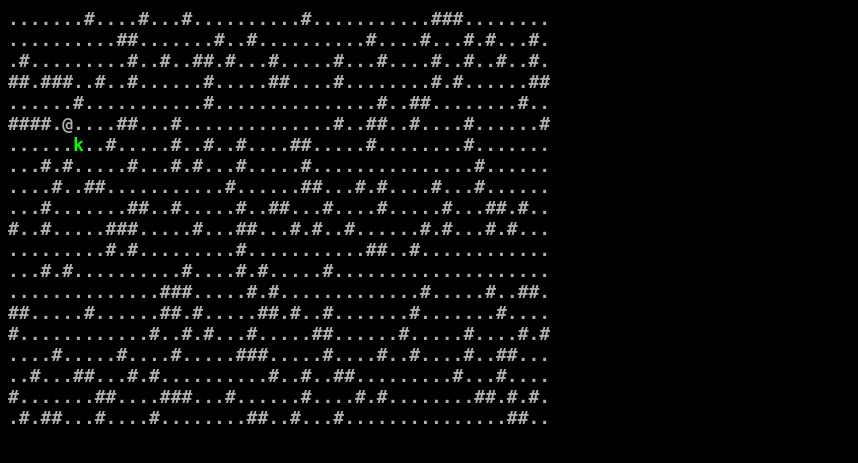
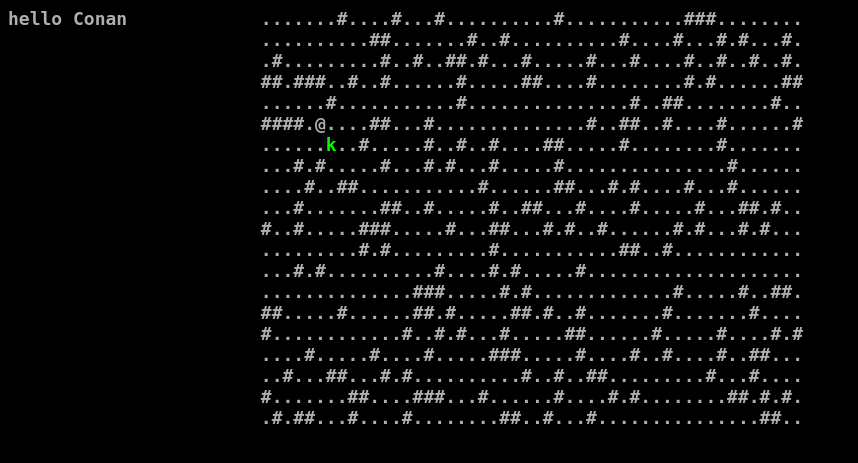
Before and after one commit to lenochware/styx, a PHP site: page /?script=1 in a window 1280 px wide. Shown: the top 463 px of the page, without its empty margins (0-858 px from the left). Run offline with PHP 8.4, Linux system fonts and the light colour scheme; data that the repository does not hold is empty; some libraries are stand-ins or nearby versions.

Commit message:
sidebar + grid layout

```diff
--- a/index.tpl
+++ b/index.tpl
@@ -8,10 +8,33 @@
 		<script src="lib/underscore.1.9.1.min.js" type="text/javascript"></script>
 		<script src="lib/jquery.1.12.4.min.js" type="text/javascript"></script>
 		{scripts}
+
+	<style>
+		.game-container {
+		  display: grid;
+		  grid-template-columns: 1fr 4fr;
+		}
+
+		#side-bar {
+			grid-column: 1/2;
+		}
+
+		#level-map {
+			grid-column: 2/3;
+		}
+
+		#messages {
+			grid-column: 1/3;
+			grid-row: 2/3;
+		}
+	</style>
 	</head>
 	<body>
-		<div id="game-container"></div>
-		<div id="messages"></div>
+		<div class="game-container">
+			<div id="side-bar"></div>
+			<div id="level-map"></div>
+			<div id="messages"></div>
+		</div>
 		<script type="text/javascript" src="src/styx.js"></script>
 	</body>
 </html>
--- a/src/styx.js
+++ b/src/styx.js
@@ -28,10 +28,11 @@ async function init()
 	input.on('keypress', gameLoop);
 
 	renderer = game.get('renderer');
-	renderer.render(level, 'game-container', {view: new Styx.Rectangle(0,0,50,20)});
+	renderer.render(level, 'level-map', {view: new Styx.Rectangle(0,0,50,20)});
 
 	wm = game.get('window-manager');
 	wm.render('messages', {container: "messages"});
+	wm.render('side-bar', {container: "side-bar"});
 
 };
 
@@ -51,7 +52,8 @@ function gameLoop(event)
 	player.execute(command);
 
 	level.update();
-	renderer.render(level, 'game-container', {view: new Styx.Rectangle(0,0,50,20)});
+	renderer.render(level, 'level-map', {view: new Styx.Rectangle(0,0,50,20)});
 	wm.render('messages', {container: "messages"});
+	wm.render('side-bar', {container: "side-bar"});
 
 }
--- a/src/styx/ui/WindowManager.js
+++ b/src/styx/ui/WindowManager.js
@@ -27,7 +27,19 @@ Styx.ui.WindowManager = class
 	}
 
 	_renderStatusBar(options) {}
-	_renderSideBar(options) {}
+
+	_renderSideBar(options)
+	{
+		var p = this.game.get('player');
+		$('#'+options.container).html(this.template('side-bar', {
+			player: {name: p.params.name, health: p.health}
+		}));
+	}
+
+	template(id, data)
+	{
+		return _.template("hello <%= player.name %>")(data);
+	}
 
 	_renderMessages(options)
 	{
```
